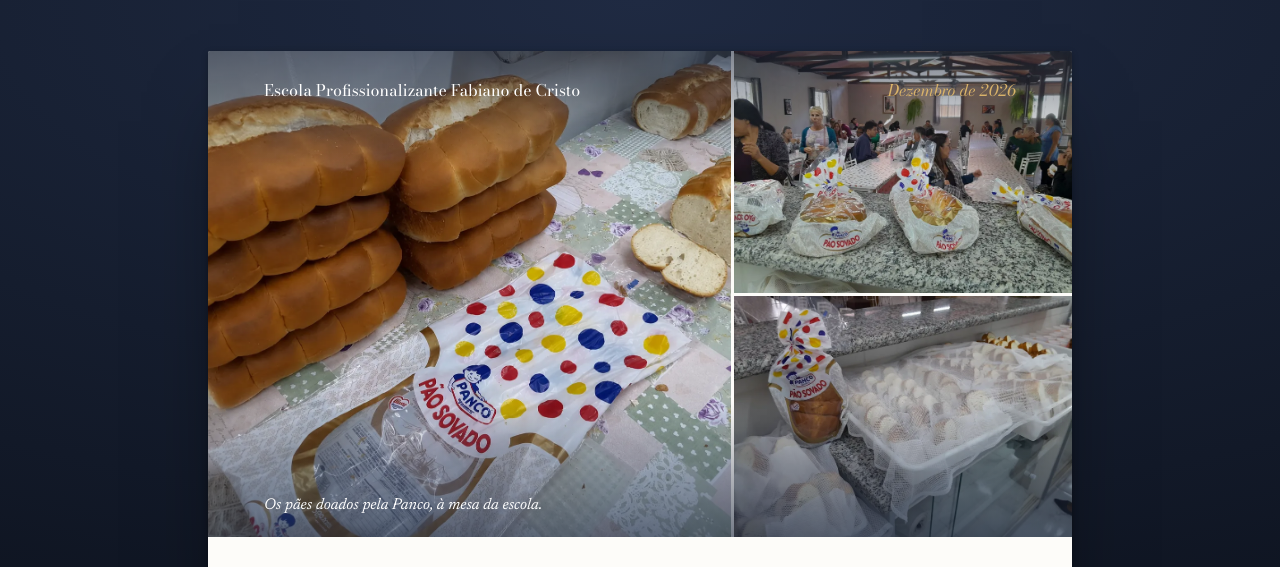
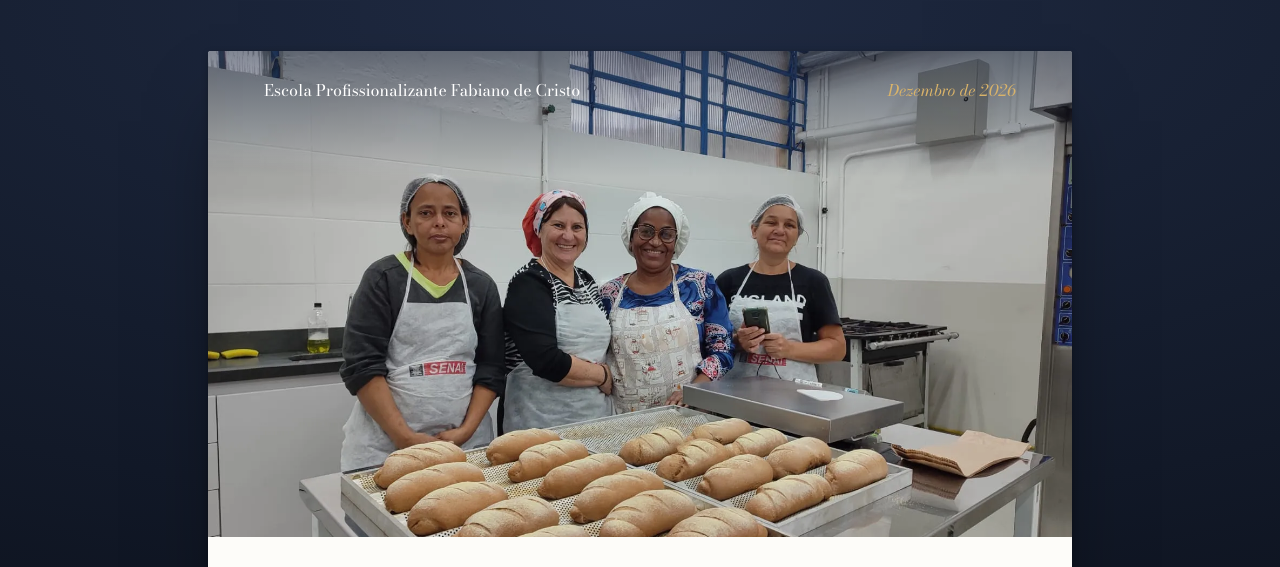
Before and after one commit to welson3000/convite-panco, a website: page carta.html in a window 1280 px wide. Shown: the top 567 px of the page. Drawn offline with Linux system fonts and the light colour scheme.

Commit message:
Pagina unica: volta a foto das alunas no topo

```diff
--- a/carta.html
+++ b/carta.html
@@ -43,16 +43,9 @@ img { display: block; max-width: 100%; }
   max-width: 54rem; margin: 0 auto; background: var(--paper); border-radius: 3px; overflow: hidden;
   box-shadow: 0 40px 80px -30px rgba(0,0,0,.65), 0 2px 6px rgba(0,0,0,.25);
 }
-.hero { position: relative; display: grid; grid-template-columns: minmax(0, 1.55fr) minmax(0, 1fr); grid-template-rows: 1fr 1fr; gap: 3px; aspect-ratio: 16 / 9; background: var(--paper); }
-.hero figure { margin: 0; position: relative; overflow: hidden; background: var(--ink); }
-.hero img { width: 100%; height: 100%; object-fit: cover; }
-.hero__a { grid-row: 1 / 3; }
-.hero__a img { object-position: 45% 55%; }
-.hero__b img { object-position: 50% 70%; }
-.hero__c img { object-position: 22% 45%; }
-.hero::after { content: ""; position: absolute; inset: 0; pointer-events: none; background: linear-gradient(180deg, rgba(24,35,58,.55) 0%, rgba(24,35,58,0) 24%, rgba(24,35,58,0) 72%, rgba(24,35,58,.6) 100%); }
-.hero__cap { position: absolute; z-index: 1; left: clamp(1.25rem, 5vw, 3.5rem); bottom: clamp(.7rem, 2vw, 1.2rem); margin: 0; color: #fff; font-style: italic; font-size: clamp(.82rem, .78rem + .25vw, .98rem); }
-@media (max-width: 560px) { .hero { aspect-ratio: 4 / 5; grid-template-columns: 1fr 1fr; grid-template-rows: 1.6fr 1fr; } .hero__a { grid-row: 1; grid-column: 1 / -1; } }
+.hero { position: relative; aspect-ratio: 16 / 9; background: var(--ink); }
+.hero img { width: 100%; height: 100%; object-fit: cover; object-position: 50% 40%; }
+.hero::after { content: ""; position: absolute; inset: 0; background: linear-gradient(180deg, rgba(24,35,58,.55) 0%, rgba(24,35,58,0) 26%); }
 .hero__top { position: absolute; z-index: 1; top: clamp(.9rem, 3vw, 1.8rem); left: clamp(1.25rem, 5vw, 3.5rem); right: clamp(1.25rem, 5vw, 3.5rem); margin: 0; color: #fff; display: flex; flex-wrap: wrap; justify-content: space-between; gap: .2rem 1rem; font-family: var(--display); font-size: clamp(.82rem, .78rem + .3vw, 1rem); line-height: 1.3; }
 .hero__top em { color: var(--gold-light); }
 .title { padding: clamp(1.8rem, 5vw, 3.2rem) clamp(1.25rem, 6vw, 4.5rem) 0; }
@@ -150,11 +143,8 @@ strong { font-weight: 600; }
 
 <main class="sheet">
   <header class="hero">
-    <figure class="hero__a"><img src="img/paes-l.webp" alt="Pães sovados da Panco fatiados sobre a mesa da escola, ao lado da embalagem de bolinhas coloridas."></figure>
-    <figure class="hero__b"><img src="img/mesa-s.webp" alt="Pacotes de Pão Sovado Panco sobre a bancada do refeitório, com alunos ao fundo."></figure>
-    <figure class="hero__c"><img src="img/vitrine-s.webp" alt="Pacote de Pão Sovado Panco ao lado das bandejas de pão fatiado, pronto para ser servido."></figure>
+    <img src="img/padaria-l.webp" alt="Alunas de panificação sorriem ao lado de uma bandeja de pães que acabaram de modelar.">
     <p class="hero__top"><span>Escola Profissionalizante Fabiano de Cristo</span><em>Dezembro de 2026</em></p>
-    <p class="hero__cap">Os pães doados pela Panco, à mesa da escola.</p>
   </header>
   <div class="title">
     <h1><span>Do pão que chega</span> <span class="i">ao diploma que</span> <span class="g">se conquista.</span></h1>
@@ -191,8 +181,8 @@ strong { font-weight: 600; }
   </div>
 
   <div class="strip">
-    <figure><img src="img/padaria-s.webp" alt="Alunas da panificação ao lado de uma bandeja de pães que acabaram de modelar."><figcaption>As alunas da panificação</figcaption></figure>
-    <figure><img src="img/masseira-s.webp" alt="Aluna opera a masseira no laboratório de panificação."><figcaption>Na masseira</figcaption></figure>
+    <figure><img src="img/mesa-s.webp" alt="Pacotes de pão Panco sobre a bancada do refeitório."><figcaption>Os pães da Panco à mesa</figcaption></figure>
+    <figure><img src="img/masseira-s.webp" alt="Aluna opera a masseira no laboratório de panificação."><figcaption>Panificação</figcaption></figure>
     <figure><img src="img/solar-s.webp" alt="Alunos posicionam placas de energia solar sobre um telhado."><figcaption>Energia solar</figcaption></figure>
   </div>
 </main>
```
